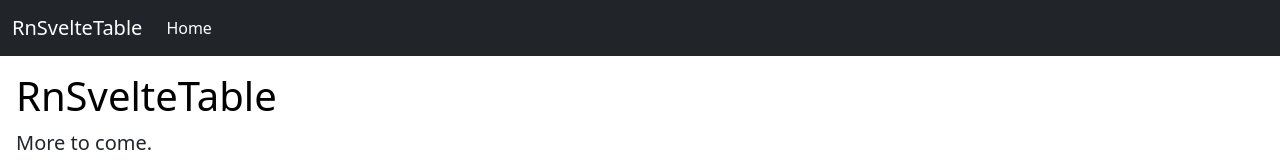
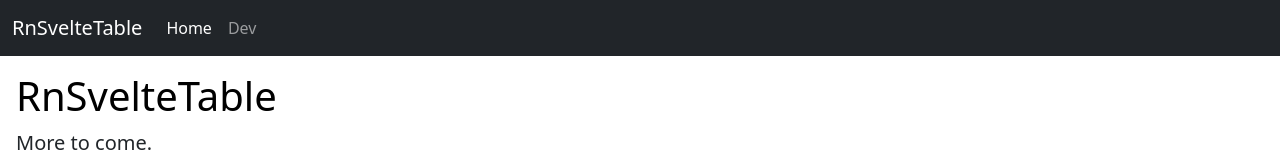
Before and after one commit to rniemand/rn-svelte-table, a SvelteKit app: page / in a window 1280 px wide. Shown: the top 160 px of the page. Built offline with nearby package versions, Linux system fonts and the light colour scheme.

Commit message:
Stubbing development page

```diff
--- a/src/components/DevNavigationBar.svelte
+++ b/src/components/DevNavigationBar.svelte
@@ -1,3 +1,8 @@
+<script lang="ts">
+	import { page } from '$app/stores';
+	$: currentRoute = $page.route.id;
+</script>
+
 <nav class="navbar navbar-expand navbar-dark bg-dark" aria-label="Second navbar example">
 	<div class="container-fluid">
 		<a class="navbar-brand" href="/">RnSvelteTable</a>
@@ -16,7 +21,10 @@
 		<div class="collapse navbar-collapse" id="navbarsExample02">
 			<ul class="navbar-nav me-auto">
 				<li class="nav-item">
-					<a class="nav-link active" aria-current="page" href="/">Home</a>
+					<a class="nav-link" class:active={currentRoute === '/'} href="/">Home</a>
+				</li>
+				<li class="nav-item">
+					<a class="nav-link" class:active={currentRoute === '/dev'} href="/dev">Dev</a>
 				</li>
 			</ul>
 		</div>
```
